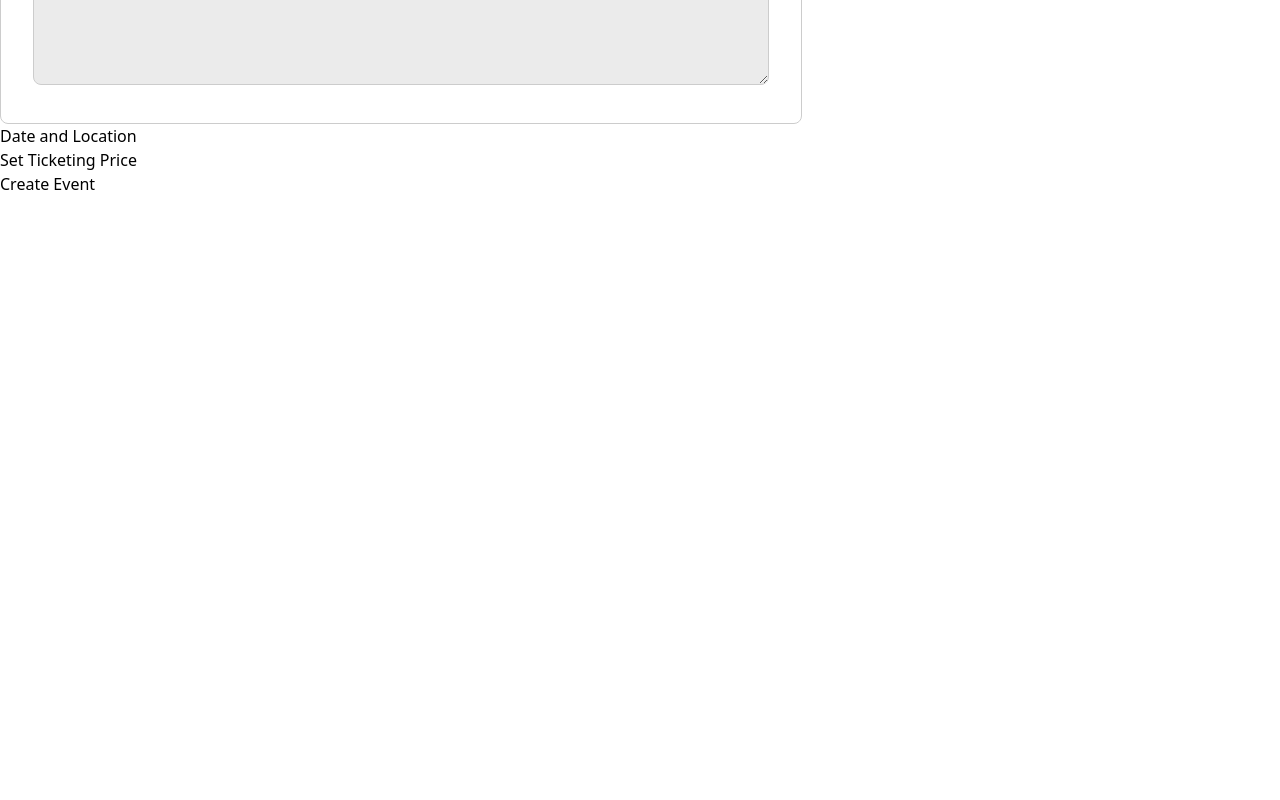
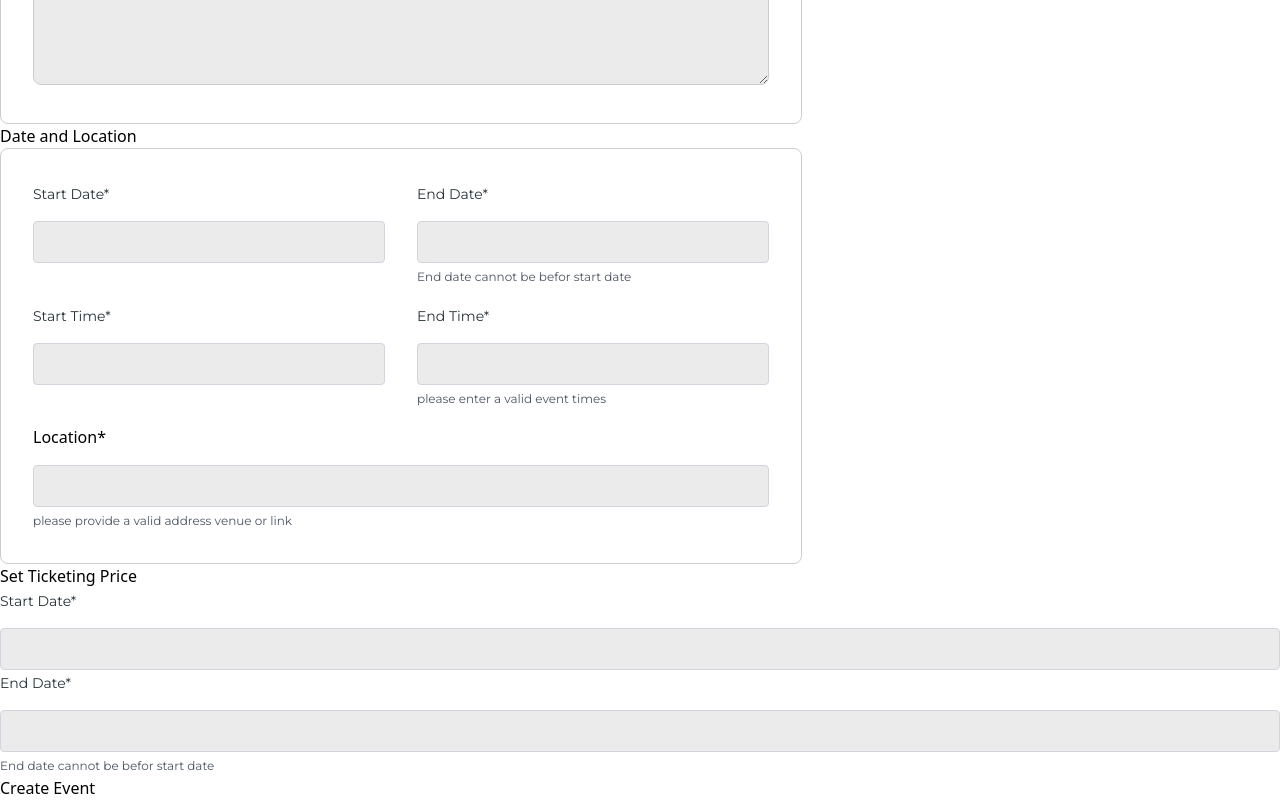
Before and after one commit to mafindijr/easy-ticketing-app, a React (Vite) app in the folder frontend/: page / in a window 1280 px wide. Shown: the part 3463-4263 px from the top of the page. Before the commit the page ends 3659 px from the top, so only its background shows below. Built offline with nearby package versions, Linux system fonts and the light colour scheme.

Commit message:
working on the create event page

```diff
--- a/frontend/src/components/create-event.jsx
+++ b/frontend/src/components/create-event.jsx
@@ -284,12 +284,123 @@ export default function CreateEventForm() {
                 </div>
 
                 <div>
-                <span>Date and Location</span>
-                <div></div>
+                  <span>Date and Location</span>
+                    <div className='w-[802px] flex flex-col border-1 border-[#cccccc] rounded-[8px] p-[32px] gap-[16px]'>
+                            <div className="grid grid-cols-2 gap-8">
+                                <label>
+                                    <span
+                                    className="text-[#263238] text-[14px] leading-[20px] font-montserrat font-[400]"
+                                    >
+                                        Start Date*
+                                    </span>
+                                    <Input
+                                        name='startDate'
+                                        type='text'
+                                        register={register}
+                                        placeholder=''
+                                        required
+                                    />
+                                    {/* <span className='text-[12px] text-[#4b5563] leading-[16px] font-montserrat font-[400]'></span> */}
+                                </label>
+                                <label>
+                                    <span
+                                    className="text-[#263238] text-[14px] leading-[20px] font-montserrat font-[400]"
+                                    >
+                                        End Date*
+                                    </span>
+                                    <Input
+                                        name='endDate'
+                                        type='text'
+                                        register={register}
+                                        placeholder=''
+                                        required
+                                    />
+                                    <span className='text-[12px] text-[#4b5563] leading-[16px] font-montserrat font-[400]'>End date cannot be befor start date</span>
+                                </label>
+                            </div>
+                            <div className="grid grid-cols-2 gap-8">
+                                <label>
+                                    <span
+                                    className="text-[#263238] text-[14px] leading-[20px] font-montserrat font-[400]"
+                                    >
+                                        Start Time*
+                                    </span>
+                                    <Input
+                                        name='startTime'
+                                        type='text'
+                                        register={register}
+                                        placeholder=''
+                                        required
+                                    />
+                                    {/* <span className='text-[12px] text-[#4b5563] leading-[16px] font-montserrat font-[400]'></span> */}
+                                </label>
+                                <label>
+                                    <span
+                                    className="text-[#263238] text-[14px] leading-[20px] font-montserrat font-[400]"
+                                    >
+                                        End Time*
+                                    </span>
+                                    <Input
+                                        name='endTime'
+                                        type='text'
+                                        register={register}
+                                        placeholder=''
+                                        required
+                                    />
+                                    <span className='text-[12px] text-[#4b5563] leading-[16px] font-montserrat font-[400]'>please enter a valid event times</span>
+                                </label>
+                            </div>
+                            <div>
+                                <label>
+                                    Location*
+                                    <Input
+                                        name='location'
+                                        type='text'
+                                        register={register}
+                                        placeholder=''
+                                        required
+                                    />
+                                    <span className='text-[12px] text-[#4b5563] leading-[16px] font-montserrat font-[400]'>please provide a valid address venue or link</span>
+                                </label>
+                            </div>
+                    </div>
               </div>
                 <div>
                    <span>Set Ticketing Price</span>
-                  <div></div>
+                  <div>
+                    <div>
+                        <label>
+                            <span
+                            className="text-[#263238] text-[14px] leading-[20px] font-montserrat font-[400]"
+                            >
+                                Start Date*
+                            </span>
+                            <Input
+                                name='startDate'
+                                type='text'
+                                register={register}
+                                placeholder=''
+                                required
+                            />
+                            {/* <span className='text-[12px] text-[#4b5563] leading-[16px] font-montserrat font-[400]'></span> */}
+                        </label>
+                        <label>
+                            <span
+                            className="text-[#263238] text-[14px] leading-[20px] font-montserrat font-[400]"
+                            >
+                                End Date*
+                            </span>
+                            <Input
+                                name='endDate'
+                                type='text'
+                                register={register}
+                                placeholder=''
+                                required
+                            />
+                            <span className='text-[12px] text-[#4b5563] leading-[16px] font-montserrat font-[400]'>End date cannot be befor start date</span>
+                        </label>
+                    </div>
+                  </div>
                </div>
             <Button>Create Event</Button>
          </form>
```
